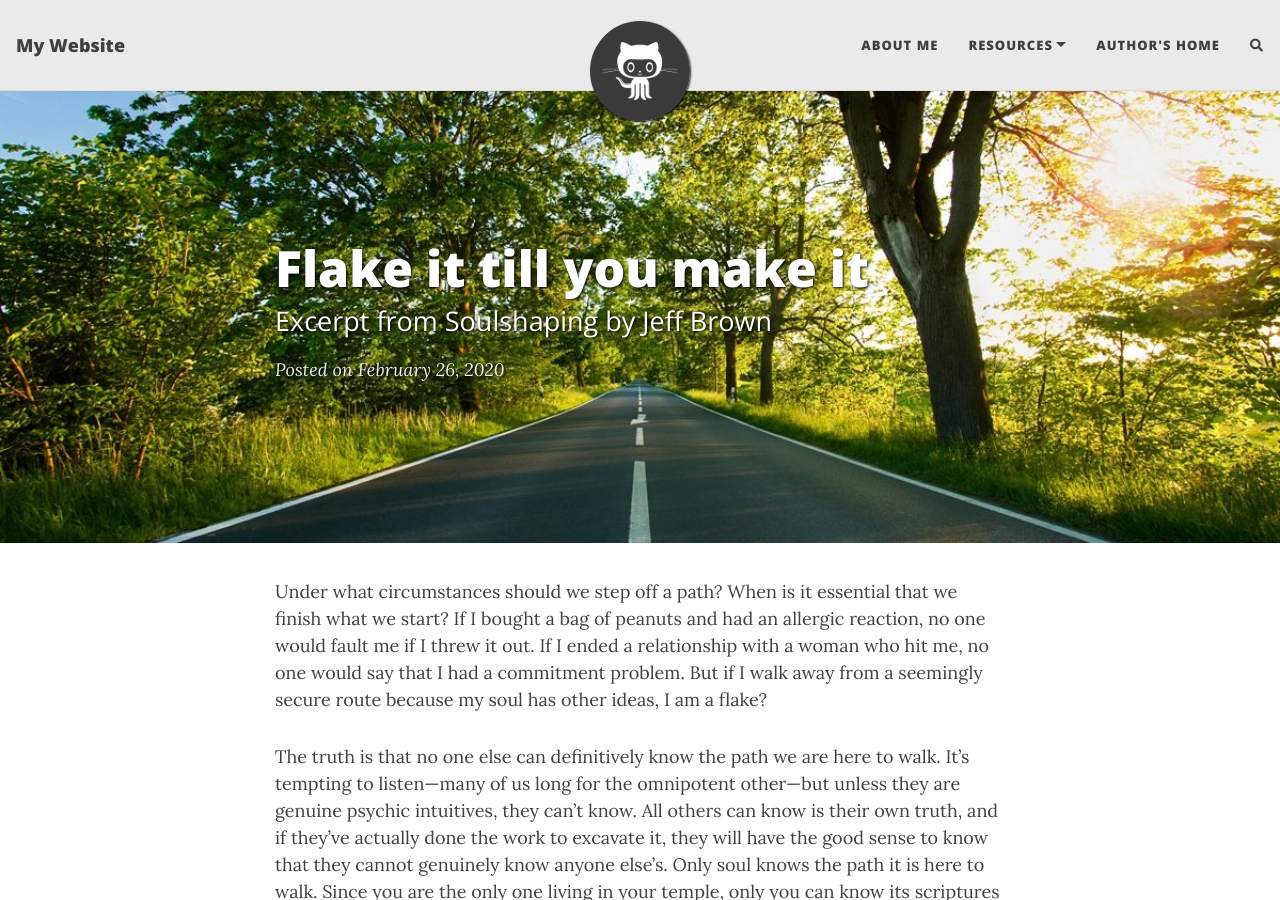
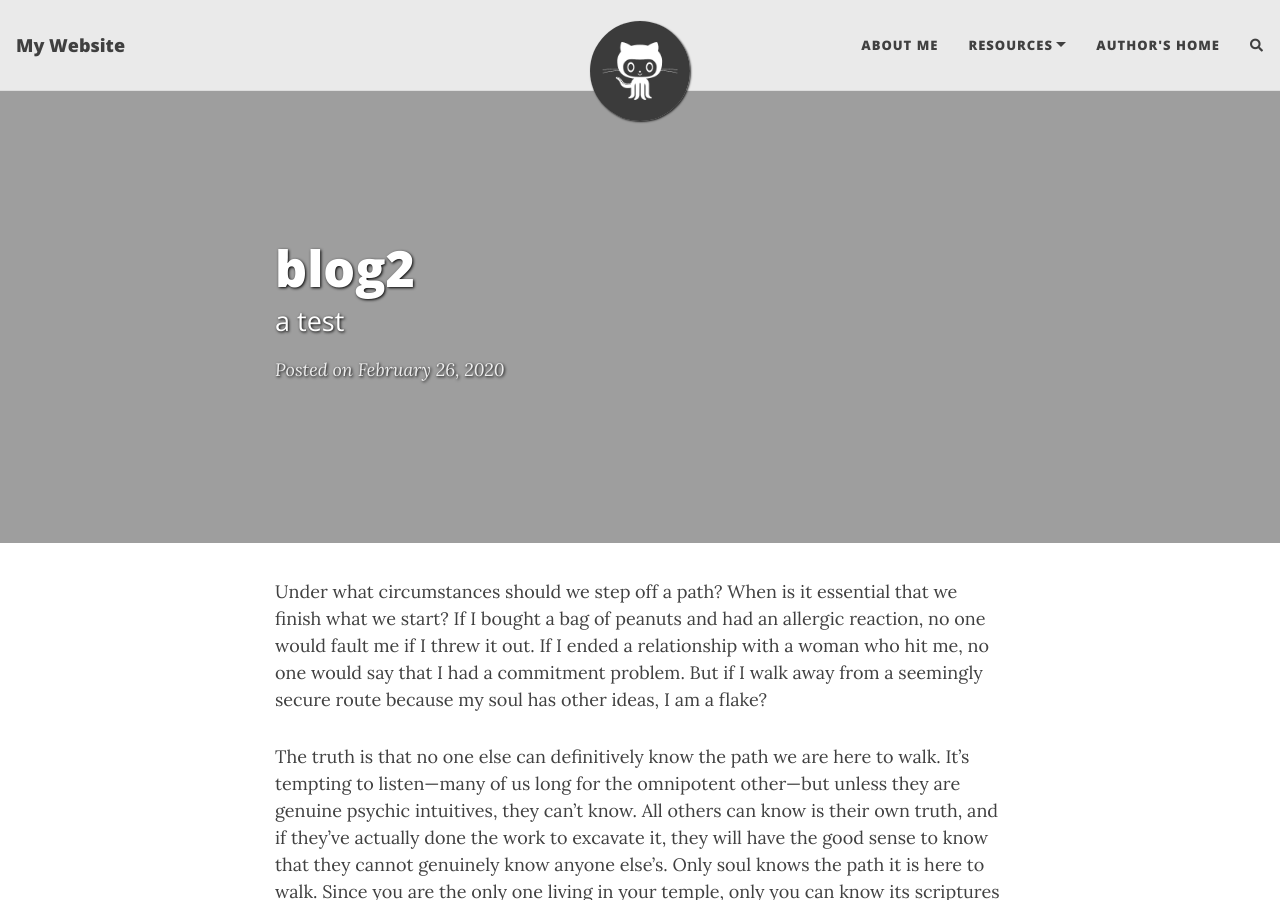
Before and after one commit to wut2017syj/wut2017syj.github.io, a Jekyll site: the page built from _posts/2020-02-26-flake-it-till-you-make-it.md, in a window 1280 px wide and 900 px high. Built offline with Jekyll 4.4.1, drawn with Linux system fonts in a browser that asks for light colours; nearby versions of some CDN libraries; comment, search, counter and statistics services are not loaded.

Commit message:
for a  test

```diff
--- a/_posts/2020-02-26-flake-it-till-you-make-it.md
+++ b/_posts/2020-02-26-flake-it-till-you-make-it.md
@@ -1,13 +1,12 @@
 ---
 layout: post
-title: Flake it till you make it
-subtitle: Excerpt from Soulshaping by Jeff Brown
-cover-img: /assets/img/path.jpg
+title: blog2
+subtitle: a test
+cover-img: /assets/img/111.jpg
 thumbnail-img: /assets/img/thumb.png
 share-img: /assets/img/path.jpg
 tags: [books, test]
 ---
-
 Under what circumstances should we step off a path? When is it essential that we finish what we start? If I bought a bag of peanuts and had an allergic reaction, no one would fault me if I threw it out. If I ended a relationship with a woman who hit me, no one would say that I had a commitment problem. But if I walk away from a seemingly secure route because my soul has other ideas, I am a flake?
 
 The truth is that no one else can definitively know the path we are here to walk. It’s tempting to listen—many of us long for the omnipotent other—but unless they are genuine psychic intuitives, they can’t know. All others can know is their own truth, and if they’ve actually done the work to excavate it, they will have the good sense to know that they cannot genuinely know anyone else’s. Only soul knows the path it is here to walk. Since you are the only one living in your temple, only you can know its scriptures and interpretive structure.
```
Also changed, not shown: 1 other file.
